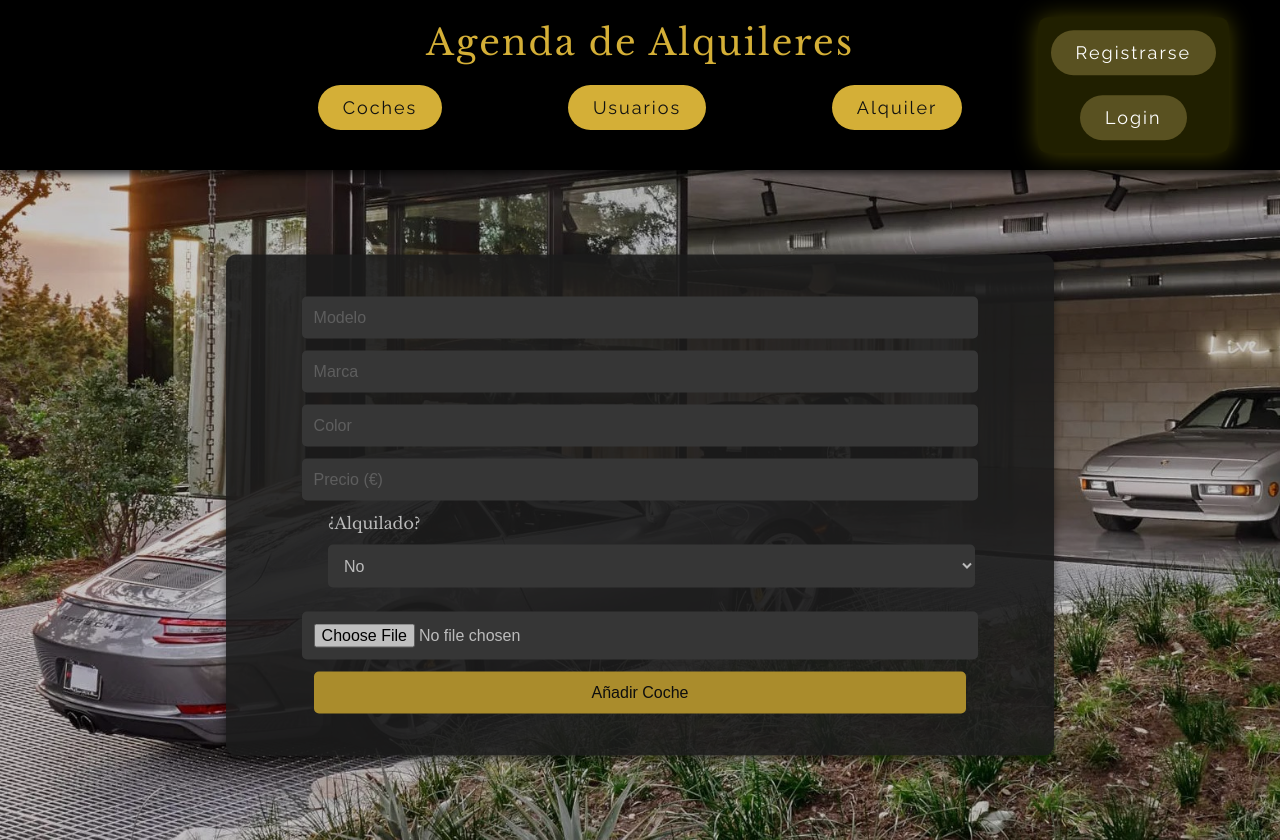
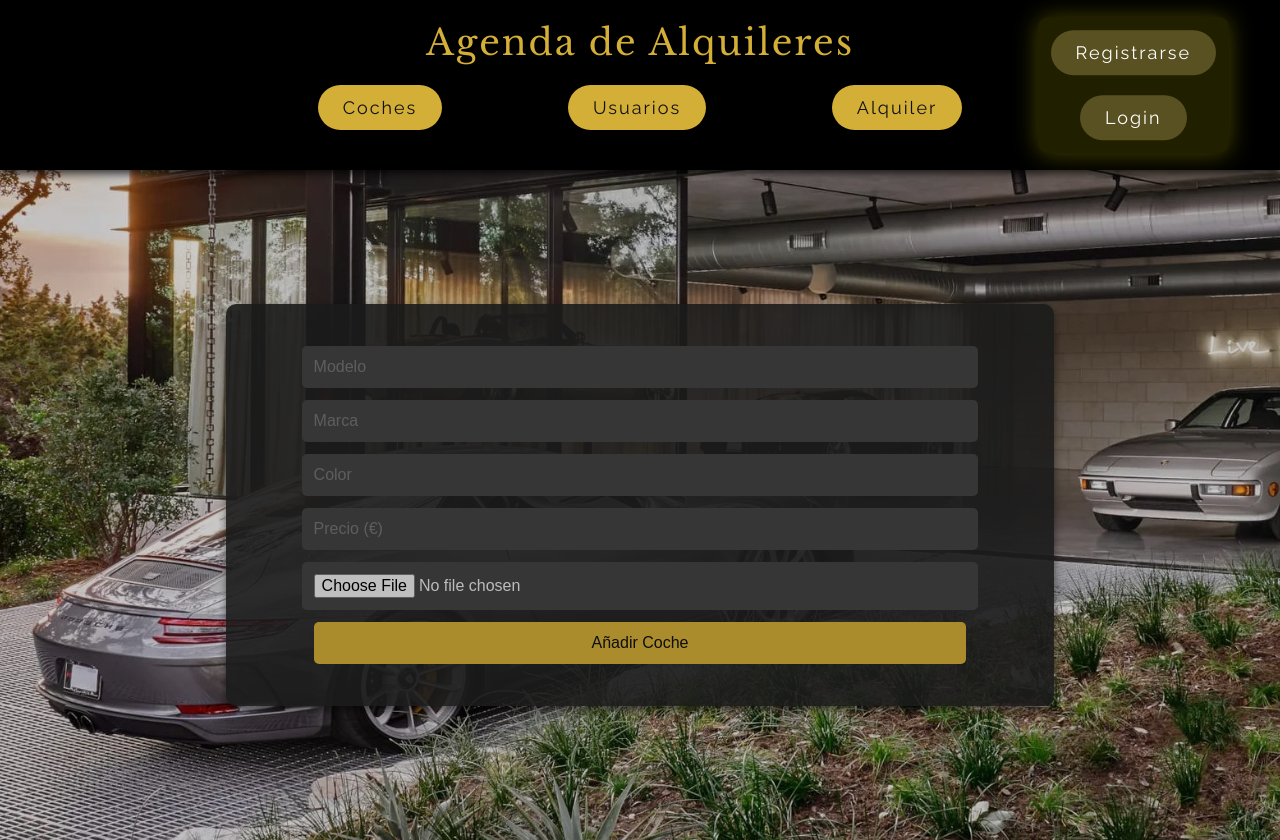
Before and after one commit to danielhicam/Concesionario_PHP, a PHP site: the page made by añadir.php in a window 1280 px wide. Run offline with PHP 8.4, Linux system fonts and the light colour scheme.

```diff
--- a/añadir.php
+++ b/añadir.php
@@ -154,6 +154,9 @@ else
 <input type="text" name="color" placeholder="Color" required>
 <input type="number" name="precio" placeholder="Precio (€)" required>
 
+
+<?php if (isset($_SESSION['nombre']) && $_SESSION['tipo_usuario'] === "admin")
+{ ?>
 <div class="alinear">
 <label for="alquilado">¿Alquilado?</label><br>
 <select name="alquilado" id="alquilado" required>
@@ -161,6 +164,7 @@ else
 <option value="1">Sí</option>
 </select>
 </div>
+<?php } ?>
 
 <input type="file" name="foto" placeholder="Subir Foto" required>
 <button type="submit" name="enviar">Añadir Coche</button>
@@ -173,13 +177,13 @@ if (!$conn)
 {die("<h2>Error de conexión: " . mysqli_connect_error() . "</h2>");}
 
 if (isset($_POST['enviar']))
-{$id_coche = $_POST['id_coche'];
+{
 $modelo = $_POST['modelo'];
 $marca = $_POST['marca'];
 $color = $_POST['color'];
 $precio = $_POST['precio'];
 $alquilado = $_POST['alquilado'];
-
+$id_usuario = $_SESSION['id_usuario'];
 
 $foto = $_FILES['foto']['name'];
 $target_dir = "img/";
@@ -189,8 +193,8 @@ $check = getimagesize($_FILES['foto']['tmp_name']);
 if ($check === false)
 {die("El archivo seleccionado no es una imagen.");}
 
-$sql = "INSERT INTO coches (id_coche, modelo, marca, color, precio, alquilado, foto)
-        VALUES ('$id_coche', '$modelo', '$marca', '$color', '$precio', '$alquilado', '$foto')";
+$sql = "INSERT INTO coches (modelo, marca, color, precio, alquilado, foto, id_usuario)
+            VALUES ('$modelo', '$marca', '$color', '$precio', '0', '$foto', '$id_usuario')";
 
 if (move_uploaded_file($_FILES['foto']['tmp_name'], $target_file))
 {echo "<div class='imagen'>La imagen " . htmlspecialchars(basename($foto)) . " se ha subido correctamente.</div>";}
--- a/borrar.php
+++ b/borrar.php
@@ -9,6 +9,7 @@ if (!isset($_SESSION['loggedin']) || $_SESSION['loggedin'] !== true) {
     $apellidos = $_SESSION['apellidos'];
     $saldo = $_SESSION['saldo'];
     $tipo_usuario = $_SESSION['tipo_usuario'];
+    $id_usuario = $_SESSION['id_usuario'];
 }
 if (isset($_POST['logout'])) {
     session_destroy();
@@ -121,7 +122,7 @@ else
 else
 {echo "<h1>No se seleccionaron coches para eliminar</h1>";
 echo "<div class='volver'><a href='borrar.php' class='clasess'>Volver</a></div>";}}
-else {$sql = "SELECT id_coche, modelo, marca, color, precio, alquilado, foto FROM coches";
+else {$sql = "SELECT id_coche, modelo, marca, color, precio, alquilado, foto FROM coches where id_usuario = $id_usuario";
 $result = mysqli_query($conn, $sql);
 if (mysqli_num_rows($result) > 0)
 {echo "<h1>Listado de Coches</h1>";
--- a/modificar.php
+++ b/modificar.php
@@ -9,6 +9,7 @@ if (!isset($_SESSION['loggedin']) || $_SESSION['loggedin'] !== true) {
     $apellidos = $_SESSION['apellidos'];
     $saldo = $_SESSION['saldo'];
     $tipo_usuario = $_SESSION['tipo_usuario'];
+    $id_usuario = $_SESSION['id_usuario'];
 }
 if (isset($_POST['logout'])) {
     session_destroy();
@@ -125,7 +126,8 @@ if (isset($_POST['buscar'])) {
     if (empty($marca) && empty($modelo)) {
         echo "<h1>No se ha introducido ningún criterio de búsqueda.</h1>";
     } else {
-        $sql = "SELECT id_coche, modelo, marca, color, precio, alquilado, foto FROM coches WHERE 1=1";
+        $sql = "SELECT id_coche, modelo, marca, color, precio, alquilado, foto FROM coches WHERE id_usuario = '$id_usuario'";
+
 
         if (!empty($marca)) {
             $sql .= " AND marca = '" . mysqli_real_escape_string($conn, $marca) . "'";
@@ -195,11 +197,13 @@ if (isset($_POST['buscar'])) {
                   echo "<label>Marca: </label><input type='text' name='marca' value='" . htmlspecialchars($row['marca']) . "'><br>";
                   echo "<label>Color: </label><input type='text' name='color' value='" . htmlspecialchars($row['color']) . "'><br>";
                   echo "<label>Precio: </label><input type='number' name='precio' value='" . htmlspecialchars($row['precio']) . "'><br>";
+                  if (isset($_SESSION['nombre']) && $_SESSION['tipo_usuario'] === "admin") {
                   echo "<label>Alquilado: </label>";
                   echo "<select name='alquilado'>";
                   echo "<option value='0'" . (!$row['alquilado'] ? " selected" : "") . ">No</option>";
                   echo "<option value='1'" . ($row['alquilado'] ? " selected" : "") . ">Sí</option>";
                   echo "</select><br><br>";
+                  }
                   echo "<button type='submit' style='margin-bottom:-20px;' name='guardar'>Guardar Cambios</button>";
                   echo "</form>";
                   echo "</div>";
```
